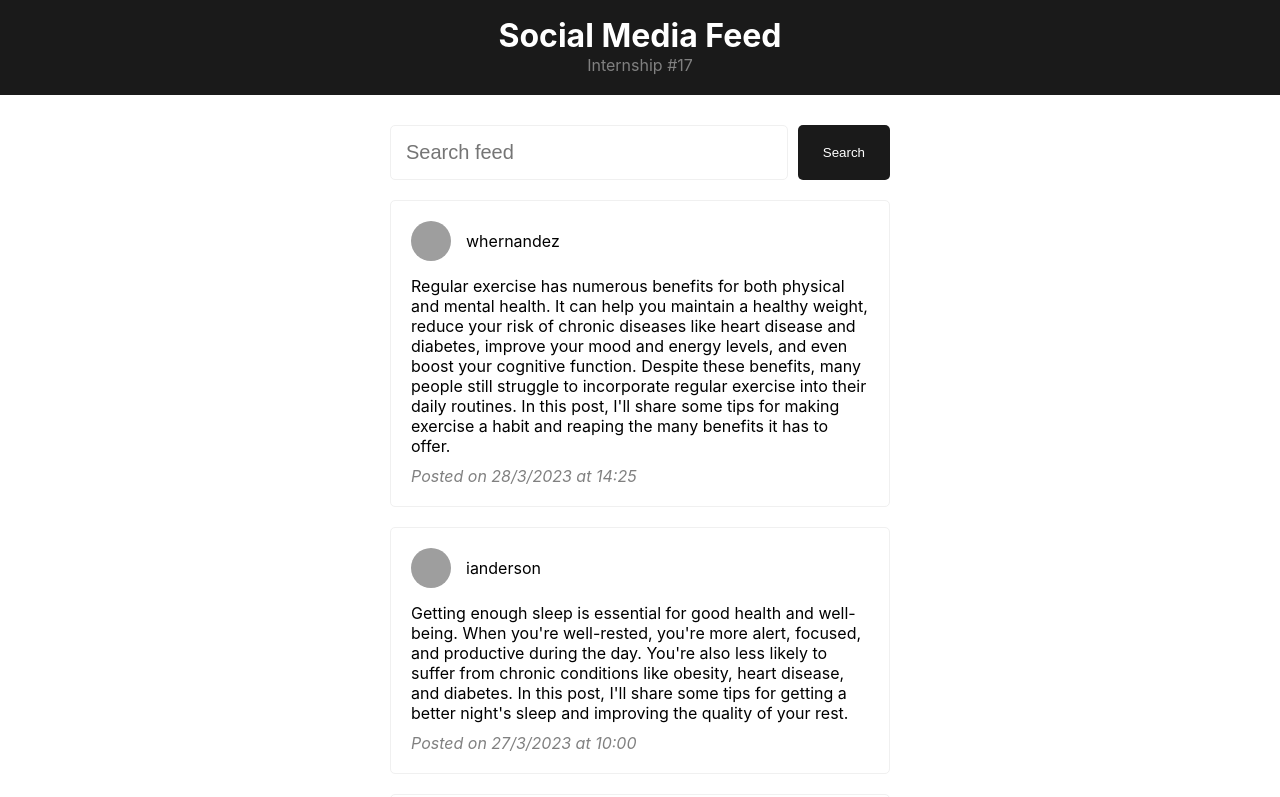
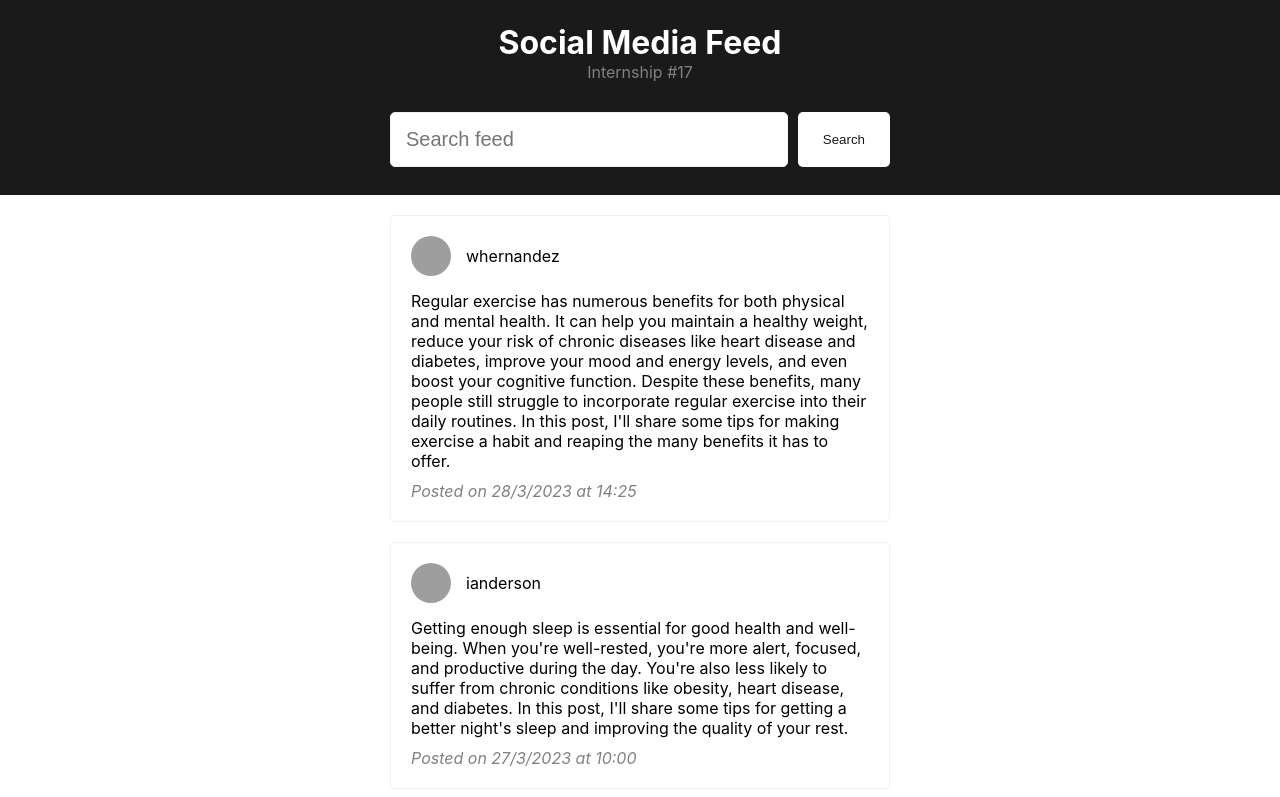
Before and after one commit to lovretomic/Internship-17-Social-Media-Feed, a React (Create React App) app in the folder social-media-feed/: page / in a window 1280 px wide. Shown: the top 797 px of the page. Built offline with nearby package versions, Linux system fonts and the light colour scheme; grey boxes are pictures that could not be loaded.

Commit message:
Moved search bar to header

```diff
--- a/social-media-feed/src/components/Header/Header.jsx
+++ b/social-media-feed/src/components/Header/Header.jsx
@@ -1,4 +1,8 @@
 import classes from "./index.module.css";
+import SearchBar from "../SearchBar/SearchBar";
+
+let params = new URL(document.location).searchParams;
+let search = params.get("search");
 
 const Header = () => {
   const handleTitleClick = () => {
@@ -10,6 +14,7 @@ const Header = () => {
         Social Media Feed
       </h1>
       <p className={classes.headerSubtitle}>Internship #17</p>
+      <SearchBar searchParam={search}></SearchBar>
     </header>
   );
 };
--- a/social-media-feed/src/components/Header/index.module.css
+++ b/social-media-feed/src/components/Header/index.module.css
@@ -1,5 +1,5 @@
 .header {
-    height: 95px;
+    height: 195px;
     width: 100%;
     background-color: rgb(26, 26, 26);
     display: flex;
--- a/social-media-feed/src/components/SearchBar/index.module.css
+++ b/social-media-feed/src/components/SearchBar/index.module.css
@@ -23,13 +23,13 @@
 .searchBarButton {
     padding: 10px 25px;
     margin-left: 10px;
-    background-color: rgb(26, 26, 26);
-    color: white;
+    background-color: white;
+    color: rgb(26, 26, 26);
     border: none;
     border-radius: 5px;
     cursor: pointer;
 }
 
 .searchBarButton:hover {
-    background-color: rgb(75, 75, 75);
+    background-color: rgb(182, 182, 182);
 }
--- a/social-media-feed/src/pages/FeedPage/FeedPage.jsx
+++ b/social-media-feed/src/pages/FeedPage/FeedPage.jsx
@@ -1,5 +1,4 @@
 import Post from "../../components/Post";
-import SearchBar from "../../components/SearchBar";
 import posts from "../../data/posts.json";
 import users from "../../data/users.json";
 
@@ -25,7 +24,6 @@ posts.sort((a, b) => b.timestamp - a.timestamp);
 const FeedPage = () => {
   return (
     <>
-      <SearchBar searchParam={search} />
       {posts.map((post, i) => (
         <Post postId={post.id} keyIndex={i} isClickable={true} />
       ))}
--- a/social-media-feed/src/pages/PostPage/index.module.css
+++ b/social-media-feed/src/pages/PostPage/index.module.css
@@ -1,5 +1,6 @@
 .button {
-    margin: 5px;
+    display: flex;
+    margin: 20px auto 0;
     padding: 15px;
     background-color: rgb(26, 26, 26);
     color: white;
```
